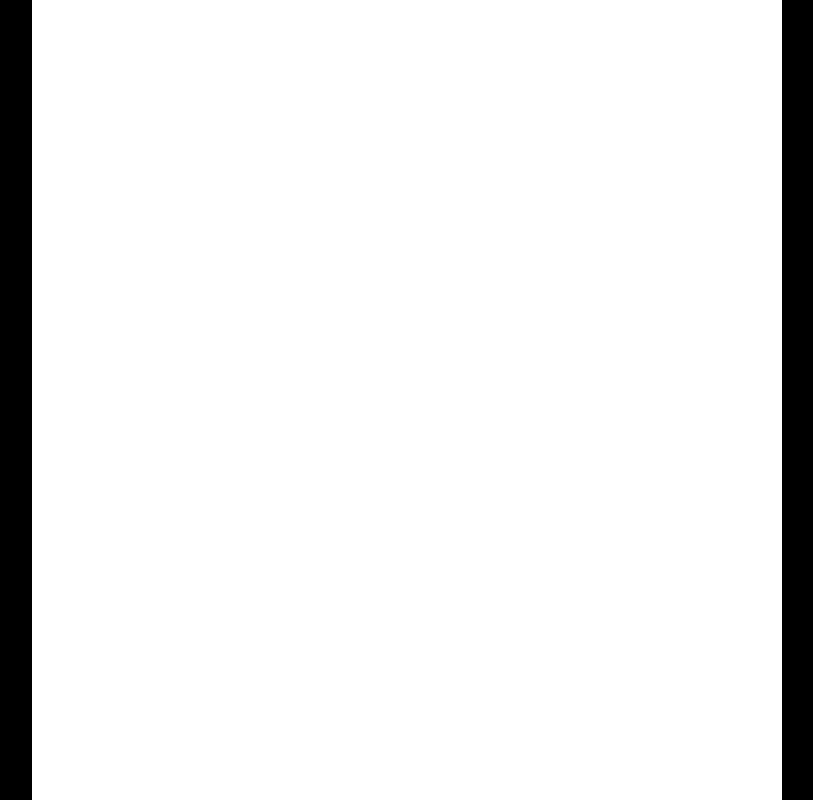
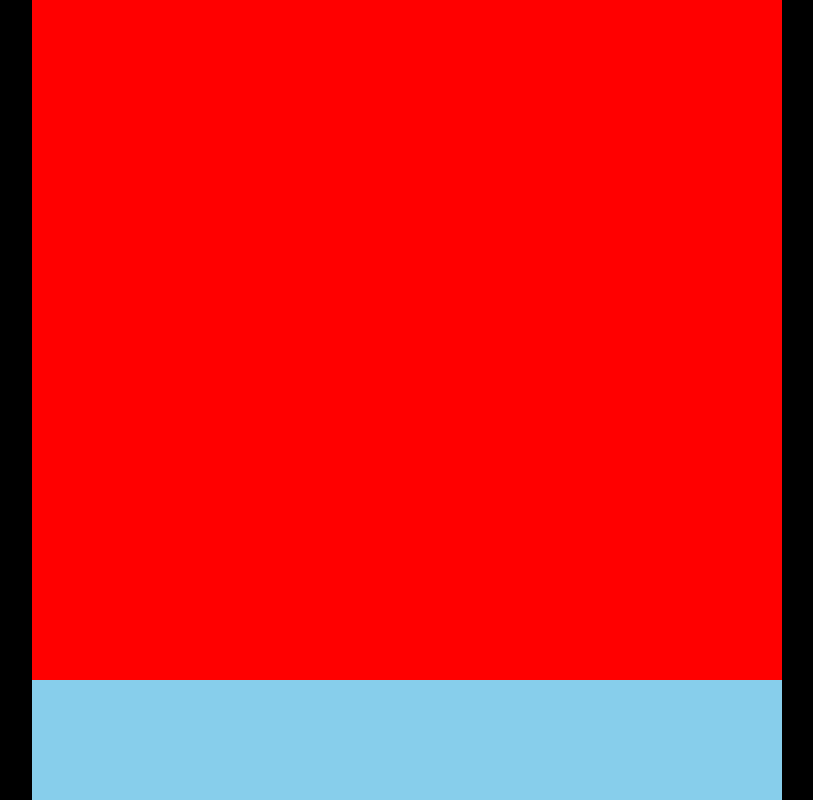
Before and after one commit to lidope/pages, a website: page view/index.html in a window 1280 px wide. Shown: the whole page, without its empty margins (233-1046 px from the left). Drawn offline with Linux system fonts and the light colour scheme.

```diff
--- a/view/css/reset.css
+++ b/view/css/reset.css
@@ -86,6 +86,7 @@
     max-width: 750px;
     margin: 0 auto;
     overflow-x: hidden;
+    position: relative;
 }
 a, b, span, strong {
     font-size: 100%;
@@ -159,6 +160,8 @@
     height: 100vh;
     overflow-y: auto;
     -webkit-overflow-scrolling: touch;
+    max-width: 100%;
+    overflow-x: hidden;
 }
 [hide] {
     display: none !important;
--- a/view/index.html
+++ b/view/index.html
@@ -19,8 +19,30 @@
     <!--<link rel="stylesheet" href="./css/index.css?rev=@@hash">-->
 </head>
 <body touchstart>
+<style>
+
+    .container {
+        max-width: 750px;
+        overflow-x: hidden;
+        position: relative;
+    }
+
+    .container div {
+        width: 300vw;
+        height: 85vh;
+        background: red;
+    }
+
+    .container div:nth-child(2n) {
+        background: skyblue;
+    }
+</style>
 <div class="container" id="main" v-cloak>
-
+    <div></div>
+    <div></div>
+    <div></div>
+    <div></div>
+    <div></div>
 </div>
 
 </body>
```
